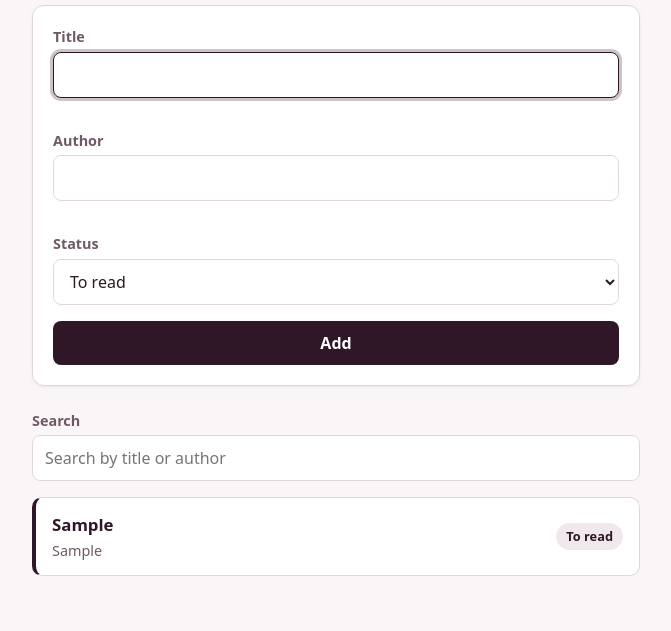
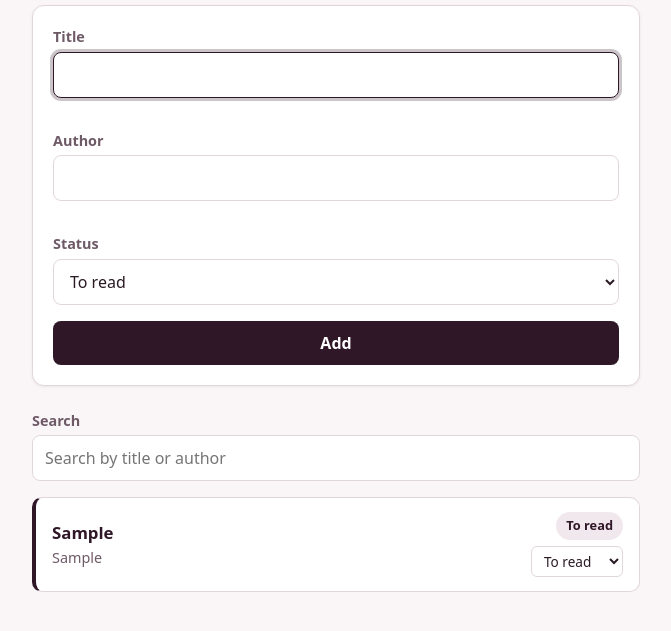
Before and after one commit to jstalvi/Book_Tracker, a plain HTML site: page index.html in a window 1280 px wide. Both pictures are taken after typing "Sample", "Sample" into the empty fields and a click on the button "Add". Shown: the part 99-730 px from the top of the page, without its empty margins (304-975 px from the left). Drawn offline with Linux system fonts and the light colour scheme.

Commit message:
feat: allow changing a book's status from the list

```diff
--- a/app.js
+++ b/app.js
@@ -33,6 +33,7 @@ function loadBooks() {
       (book) =>
         book !== null &&
         typeof book === "object" &&
+        typeof book.id === "string" &&
         typeof book.title === "string" &&
         typeof book.author === "string" &&
         book.status in STATUS_LABELS &&
@@ -137,7 +138,25 @@ function renderBooks() {
     label.className = "status-label status-" + book.status;
     label.textContent = STATUS_LABELS[book.status];
 
-    item.append(info, label);
+    // Status dropdown. data-id links it to the book, so a change finds the right
+    // book even when a search hides some books and the positions shift.
+    const select = document.createElement("select");
+    select.className = "book-status-select";
+    select.dataset.id = book.id;
+    select.setAttribute("aria-label", "Status for " + book.title);
+    for (const [value, text] of Object.entries(STATUS_LABELS)) {
+      const option = document.createElement("option");
+      option.value = value;
+      option.textContent = text;
+      select.appendChild(option);
+    }
+    select.value = book.status;
+
+    const controls = document.createElement("div");
+    controls.className = "book-controls";
+    controls.append(label, select);
+
+    item.append(info, controls);
     bookList.appendChild(item);
   }
 }
@@ -180,6 +199,24 @@ authorInput.addEventListener("input", function () {
   if (authorError.textContent) checkAuthor();
 });
 
+// One listener on the list handles every book's status dropdown, including ones drawn later
+bookList.addEventListener("change", function (event) {
+  const select = event.target;
+  if (!select.classList.contains("book-status-select")) return;
+
+  const id = select.dataset.id;
+  const book = books.find((b) => b.id === id);
+  if (!book || !(select.value in STATUS_LABELS)) return;
+
+  book.status = select.value;
+  saveBooks();
+  renderBooks();
+
+  // Redrawing replaces the dropdown, so put keyboard focus back on the new one
+  const newSelect = bookList.querySelector('select[data-id="' + CSS.escape(id) + '"]');
+  if (newSelect) newSelect.focus();
+});
+
 // Redraw on every keystroke (and when the search box's clear button is used)
 searchInput.addEventListener("input", renderBooks);
 
--- a/style.css
+++ b/style.css
@@ -153,6 +153,22 @@ button:focus-visible {
   text-align: center;
 }
 
+/* Label and dropdown stacked on the right of each book */
+.book-controls {
+  display: flex;
+  flex-direction: column;
+  align-items: flex-end;
+  gap: 6px;
+  flex-shrink: 0;
+}
+
+.book-status-select {
+  width: auto;
+  padding: 4px 8px;
+  border-radius: 6px;
+  font-size: 0.85rem;
+}
+
 /* Status labels: soft background with darker text, one color per status */
 .status-label {
   flex-shrink: 0;
```
